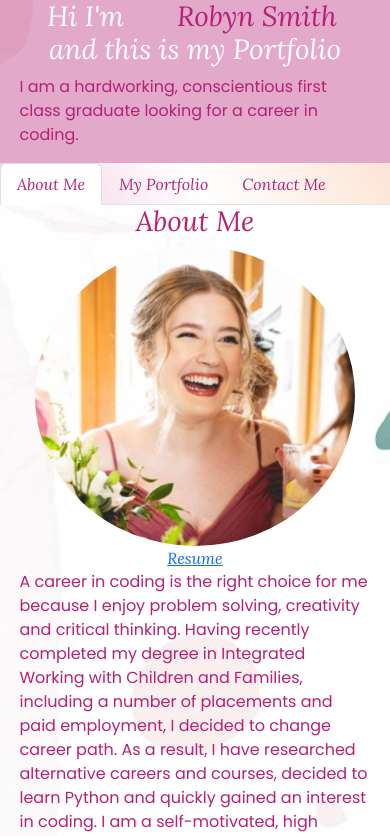
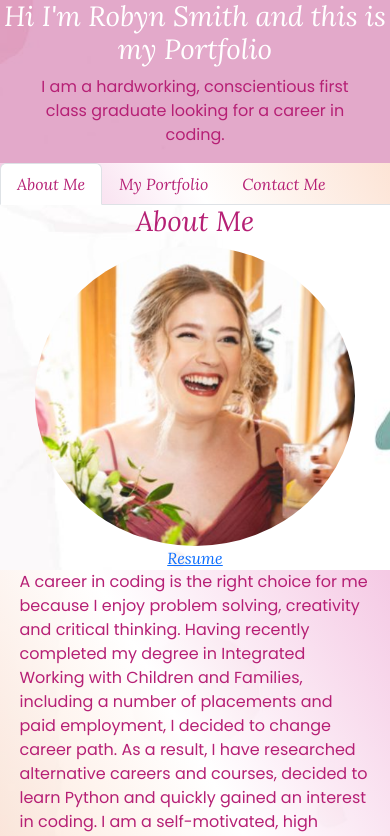
Before and after one commit to Robyn-Smith/react_portfolio, a React (Create React App) app: page / in a window 390 px wide. Shown: the top 836 px of the page. Built offline with nearby package versions, Linux system fonts and the light colour scheme.

Commit message:
changes to colours

```diff
--- a/src/components/Header.js
+++ b/src/components/Header.js
@@ -8,10 +8,7 @@ function Header({ currentPage }) {
         justifyContent: 'center',
         alignItems: 'center',
         background: '#b6207562',}}>
-        <h1 style={{ color: 'white',}}>Hi I'm <span style={{ color: '#b62075',
-        paddingLeft: '6px',
-        paddingRight: '6px',
-        }} class="name">Robyn Smith</span> and this is my Portfolio</h1>
+        <h1 style={{ color: 'white',}}>Hi I'm Robyn Smith and this is my Portfolio</h1>
         <p>
           I am a hardworking, conscientious first class graduate looking for a career in coding.
         </p>
--- a/src/components/pages/About.js
+++ b/src/components/pages/About.js
@@ -11,7 +11,7 @@ export default function About() {
       {/* <img class= "PDF" alt="PDF" src={PDF} style={{width: "5px"}}
                 onMouseOver={e => e.currentTarget.style.opacity = 0.3}
   onMouseOut={e => e.currentTarget.style.opacity = 1}></img>*/}Resume</a>
-      <p>
+      <p style={{backgroundImage:'linear-gradient(60deg, rgba(241, 98, 16, 0.174), white, rgba(208, 5, 130, 0.215))'}}>
       A career in coding is the right choice for me because I enjoy problem solving, creativity
       and critical thinking. Having recently completed my degree in Integrated Working with Children
       and Families, including a number of placements and paid employment, I decided to change career
--- a/src/index.css
+++ b/src/index.css
@@ -103,4 +103,7 @@ li{
   .box{
     width:95%;
   }
+  header{
+    text-align: center;
+  }
 }
```
